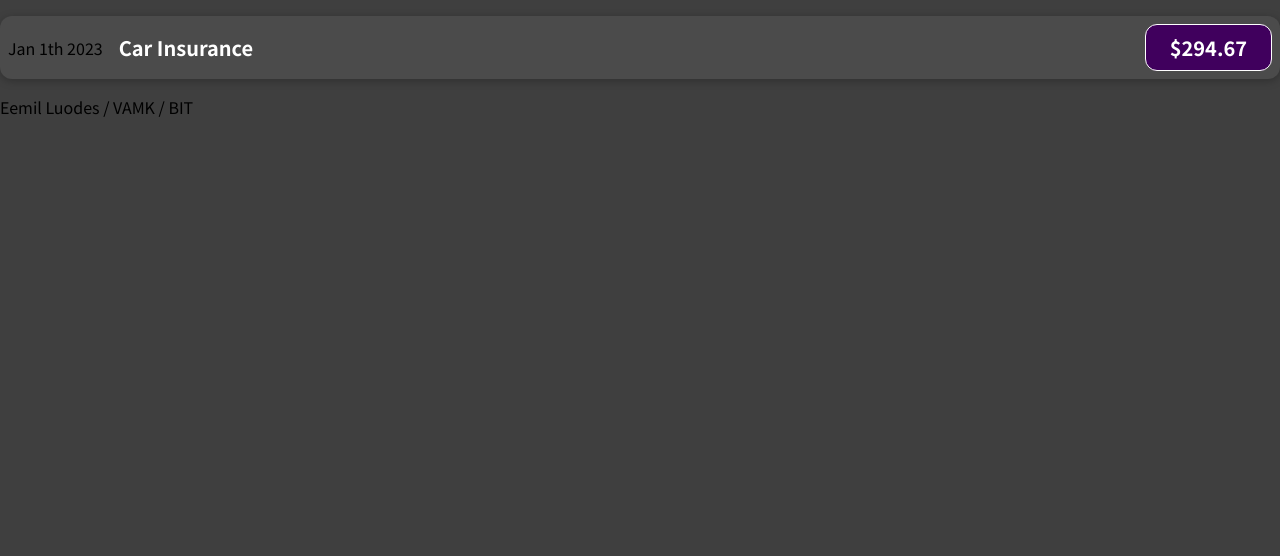
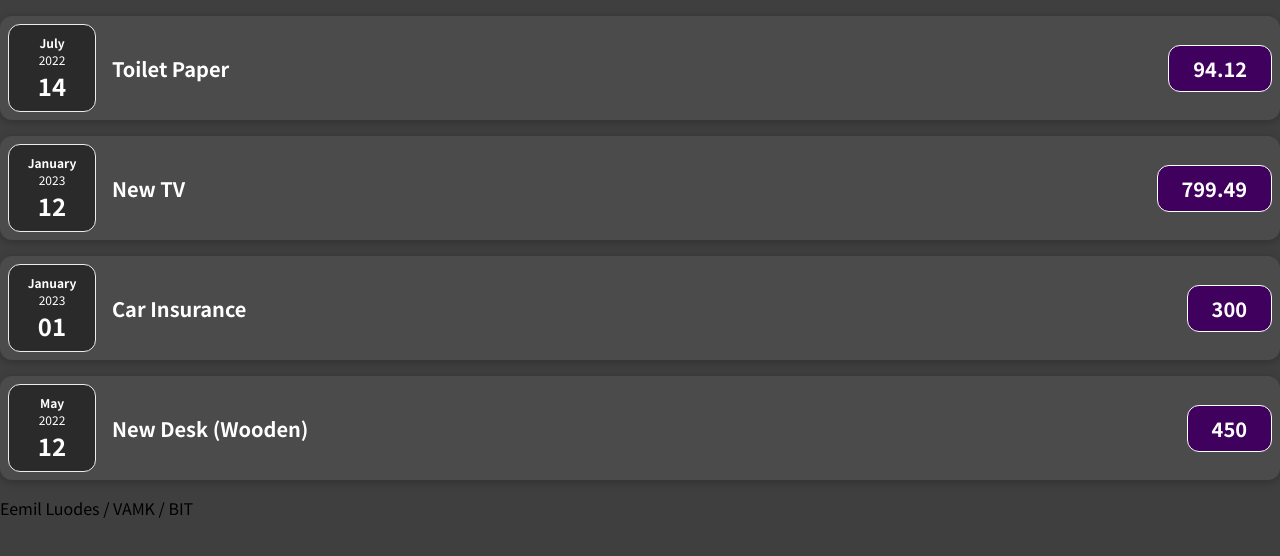
Before and after one commit to eeLude/React-Expenses-Tracker, a JavaScript app: page / in a window 1280 px wide. Shown: the top 556 px of the page. Built offline with nearby package versions, Linux system fonts and the light colour scheme.

Commit message:
css tyylit, propsit, uusi komponentti

```diff
--- a/src/App.js
+++ b/src/App.js
@@ -1,9 +1,51 @@
 import ExpenseItem from "./components/ExpenseItem";
 
 function App() {
+  const expenses = [
+    {
+      id: "e1",
+      title: "Toilet Paper",
+      amount: 94.12,
+      date: new Date("2022-07-14"),
+    },
+    { id: "e2", title: "New TV", amount: 799.49, date: new Date("2023-01-12") },
+    {
+      id: "e3",
+      title: "Car Insurance",
+      amount: 300.0,
+      date: new Date("2023-01-01"),
+    },
+    {
+      id: "e4",
+      title: "New Desk (Wooden)",
+      amount: 450,
+      date: new Date("2022-05-12"),
+    },
+  ];
+
   return (
     <div>
-      <ExpenseItem></ExpenseItem>
+      <ExpenseItem
+        title={expenses[0].title}
+        amount={expenses[0].amount}
+        date={expenses[0].date}
+      />
+
+      <ExpenseItem
+        title={expenses[1].title}
+        amount={expenses[1].amount}
+        date={expenses[1].date}
+      />
+      <ExpenseItem
+        title={expenses[2].title}
+        amount={expenses[2].amount}
+        date={expenses[2].date}
+      />
+      <ExpenseItem
+        title={expenses[3].title}
+        amount={expenses[3].amount}
+        date={expenses[3].date}
+      />
       <p>Eemil Luodes / VAMK / BIT</p>
     </div>
   );
--- /dev/null
+++ b/src/components/ExpenseDate.css
@@ -0,0 +1,26 @@
+.expense-date {
+  display: flex;
+  flex-direction: column;
+  width: 5.5rem;
+  height: 5.5rem;
+  border: 1px solid #ececec;
+  background-color: #2a2a2a;
+  color: white;
+  border-radius: 12px;
+  align-items: center;
+  justify-content: center;
+}
+
+.expense-date__month {
+  font-size: 0.75rem;
+  font-weight: bold;
+}
+
+.expense-date__year {
+  font-size: 0.75rem;
+}
+
+.expense-date__day {
+  font-size: 1.5rem;
+  font-weight: bold;
+}
--- /dev/null
+++ b/src/components/ExpenseDate.js
@@ -0,0 +1,17 @@
+import "./ExpenseDate.css";
+
+function ExpenseDate(props) {
+  const month = props.date.toLocaleString("en-US", { month: "long" });
+  const day = props.date.toLocaleString("en-US", { day: "2-digit" });
+  const year = props.date.getFullYear();
+
+  return (
+    <div className="expense-date">
+      <div className="expense-date__month">{month}</div>
+      <div className="expense-date__year">{year}</div>
+      <div className="expense-date__day">{day}</div>
+    </div>
+  );
+}
+
+export default ExpenseDate;
--- a/src/components/ExpenseItem.js
+++ b/src/components/ExpenseItem.js
@@ -1,14 +1,13 @@
 import "./ExpenseItem.css";
+import ExpenseDate from "./ExpenseDate";
 
-function ExpenseItem() {
+function ExpenseItem(props) {
   return (
-    <div>
-      <div className="expense-item">
-        <div>Jan 1th 2023</div>
-        <div className="expense-item__description">
-          <h2>Car Insurance</h2>
-          <div className="expense-item__price">$294.67</div>
-        </div>
+    <div className="expense-item">
+      <ExpenseDate date={props.date} />
+      <div className="expense-item__description">
+        <h2>{props.title}</h2>
+        <div className="expense-item__price">{props.amount}</div>
       </div>
     </div>
   );
```
